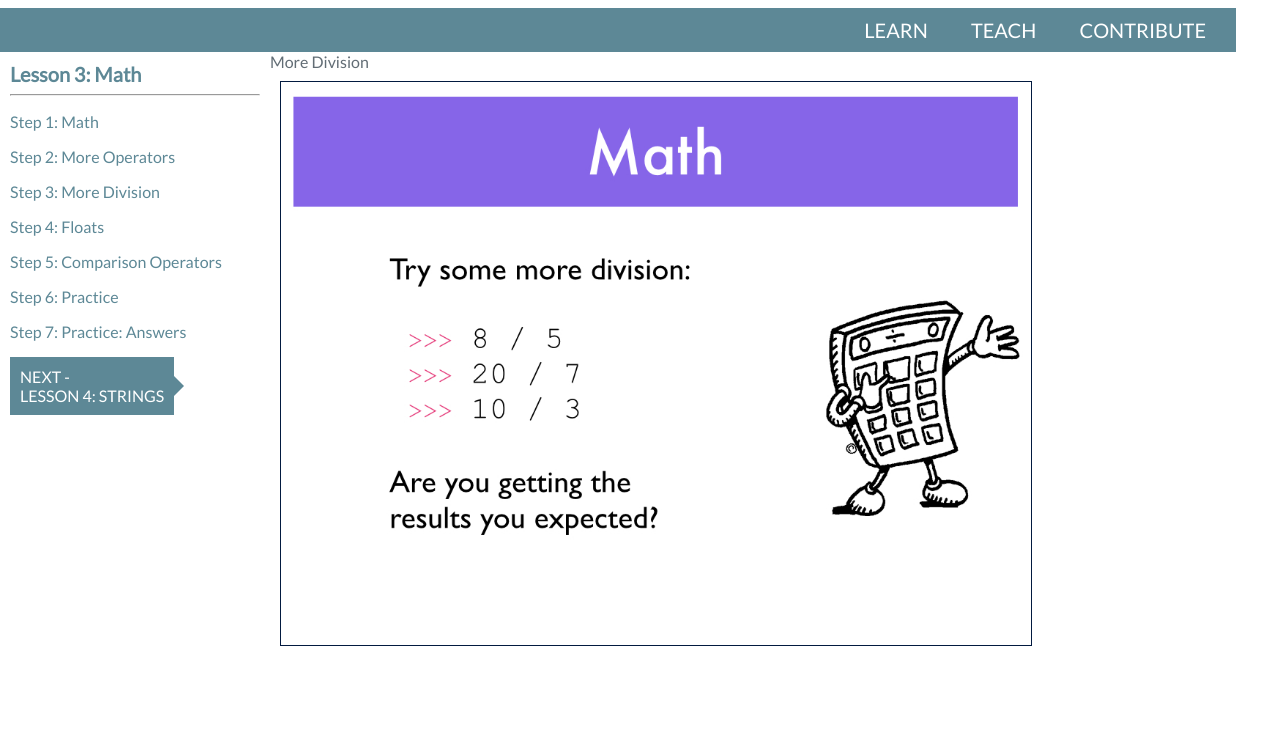
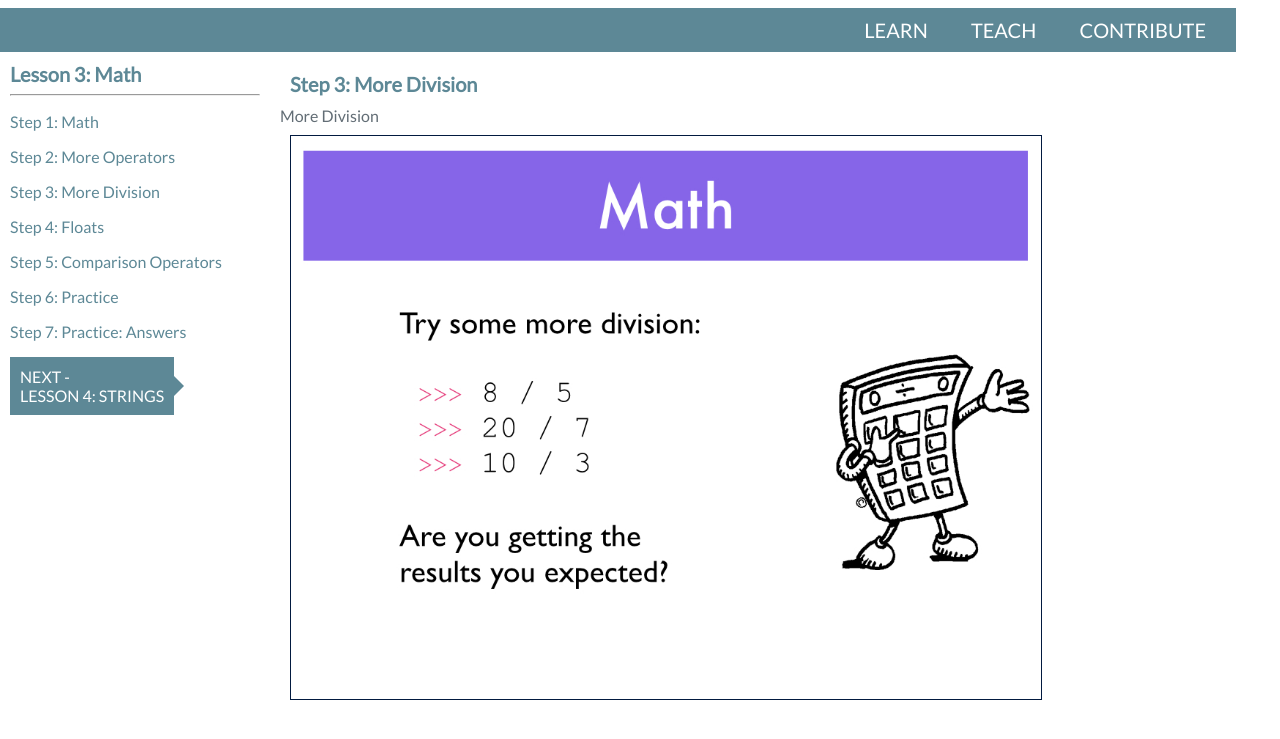
Before and after one commit to mechanicalgirl/pykids, a Django app: page /learn/lesson/3/step/3/ in a window 1280 px wide. Shown: the top 739 px of the page. Run offline with Django 3.2, Linux system fonts and the light colour scheme; data comes from the database, SQL or seed files in the repository.

Commit message:
more style changes

```diff
--- a/youngcoders/lessons/static/lessons/style.css
+++ b/youngcoders/lessons/static/lessons/style.css
@@ -19,9 +19,16 @@ body {
     text-align: left;
     overflow: visible;
     min-width: 800px;
+    margin: 10px;
 }
 #step-image {
     margin: 10px;
+}
+#step-name {
+    margin: 10px;
+    font-weight: bold;
+    font-size: 20px;
+    color: #5D8896;
 }
 
 #prev_next {
--- a/youngcoders/lessons/templates/lessons/step-content.html
+++ b/youngcoders/lessons/templates/lessons/step-content.html
@@ -1,5 +1,7 @@
 {% if step %}
   {% load staticfiles %}
+
+    <div id="step-name">Step {{ step.step_number }}: {{ step.step_name }}</div>
 
     <div id="step-description">
         {% if step.audiocast %}
```
